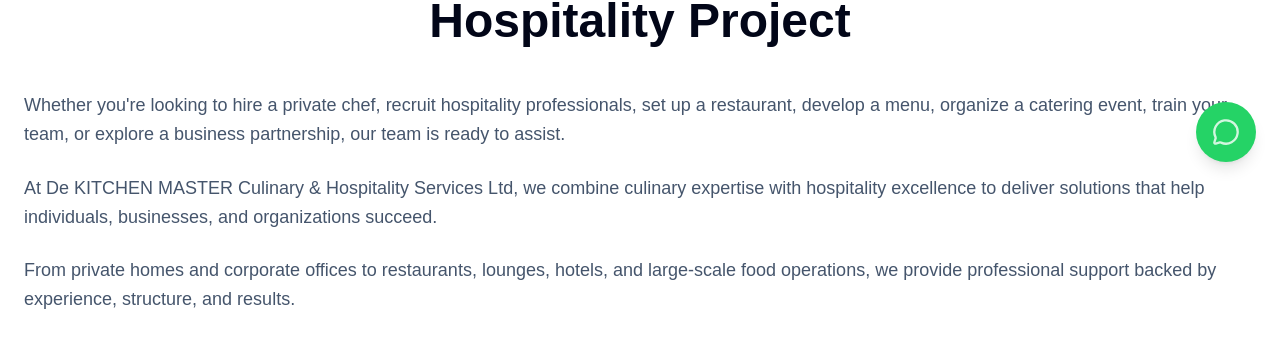
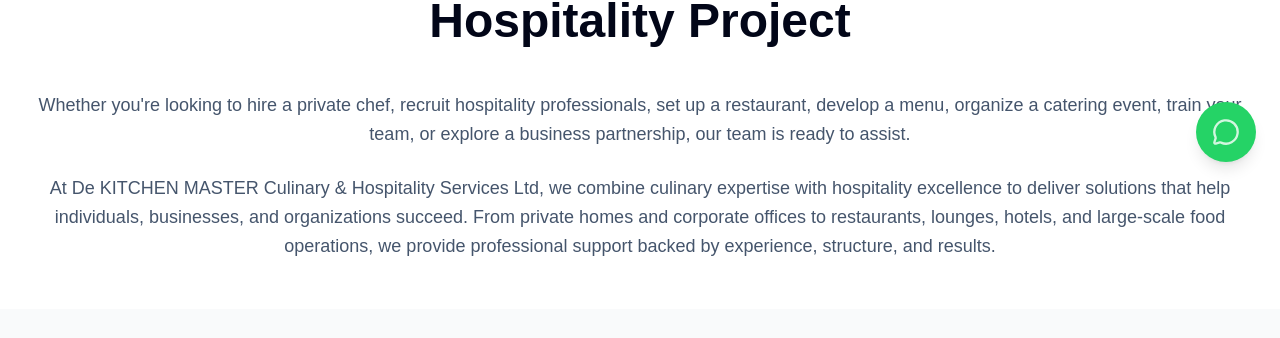
Before and after one commit to bemjohn/de-kitchen-master, a Next.js app: page /contact in a window 1280 px wide. Shown: the part 614-952 px from the top of the page. Built offline with nearby package versions, Linux system fonts and the light colour scheme.

Commit message:
chore: merge contact paragraphs into two blocks with center alignment

```diff
--- a/app/contact/page.tsx
+++ b/app/contact/page.tsx
@@ -58,15 +58,12 @@
           <h1 className="font-extrabold text-slate-950 text-3xl md:text-5xl leading-tight mt-3 mb-10 mx-auto max-w-4xl">
             Let&apos;s Discuss Your Next Culinary or Hospitality Project
           </h1>
-          <div className="w-full max-w-7xl mx-auto text-left space-y-6 text-slate-600 text-lg leading-relaxed">
+          <div className="w-full max-w-7xl mx-auto text-center space-y-6 text-slate-600 text-lg leading-relaxed">
             <p>
               Whether you&apos;re looking to hire a private chef, recruit hospitality professionals, set up a restaurant, develop a menu, organize a catering event, train your team, or explore a business partnership, our team is ready to assist.
             </p>
             <p>
-              At De KITCHEN MASTER Culinary &amp; Hospitality Services Ltd, we combine culinary expertise with hospitality excellence to deliver solutions that help individuals, businesses, and organizations succeed.
-            </p>
-            <p>
-              From private homes and corporate offices to restaurants, lounges, hotels, and large-scale food operations, we provide professional support backed by experience, structure, and results.
+              At De KITCHEN MASTER Culinary &amp; Hospitality Services Ltd, we combine culinary expertise with hospitality excellence to deliver solutions that help individuals, businesses, and organizations succeed. From private homes and corporate offices to restaurants, lounges, hotels, and large-scale food operations, we provide professional support backed by experience, structure, and results.
             </p>
           </div>
         </div>
```
